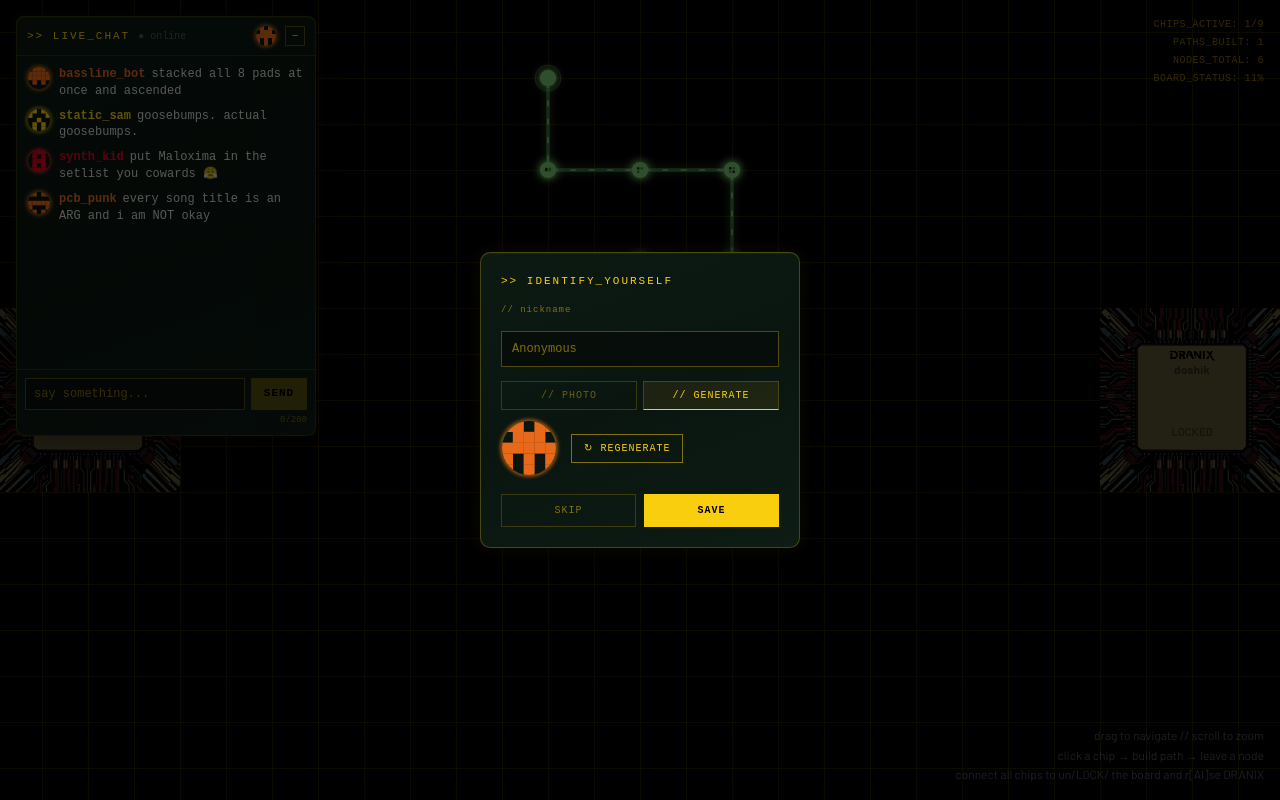
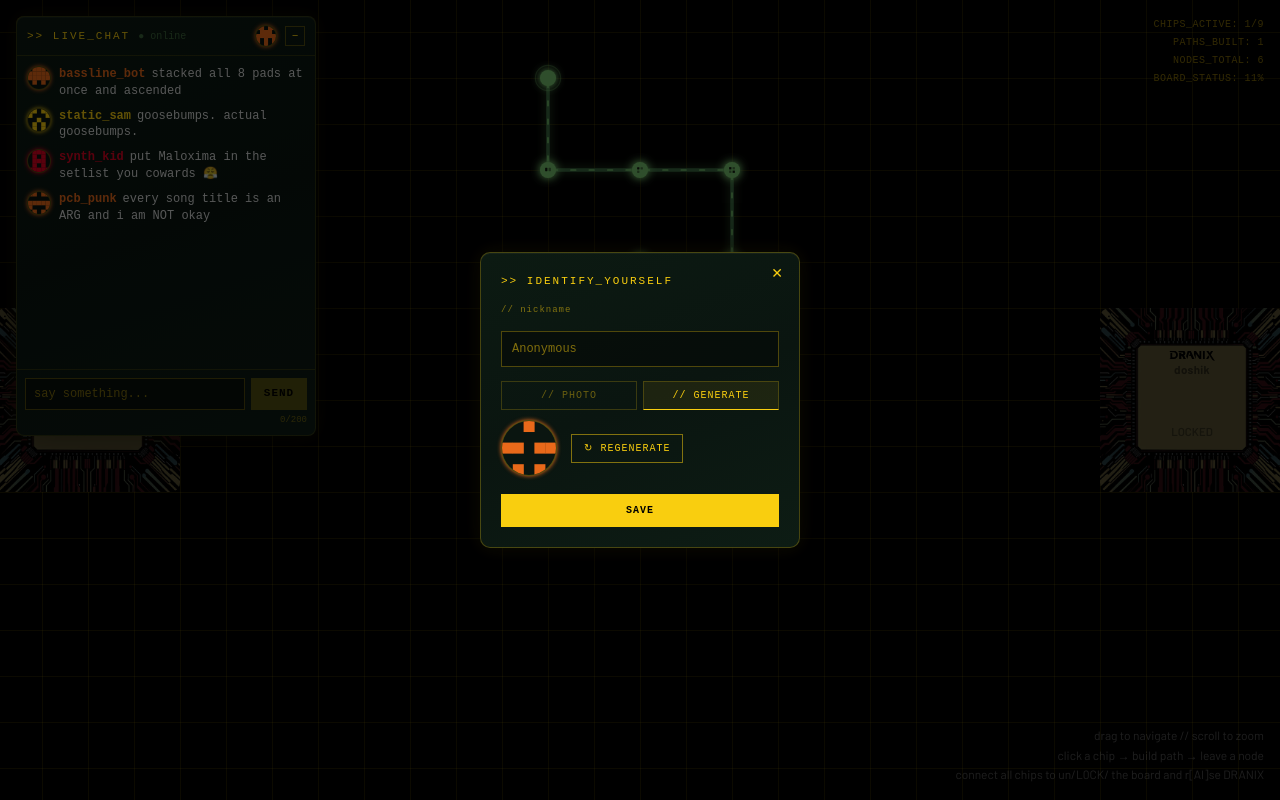
Before and after one commit to dranixband/dranixator, a React (Vite) app: page / in a window 1280 px wide. Built offline with nearby package versions, Linux system fonts and the light colour scheme.

Commit message:
feat(live-chat): single SAVE + close button, random default avatar

```diff
--- a/src/components/livechat/LiveChat.tsx
+++ b/src/components/livechat/LiveChat.tsx
@@ -19,9 +19,9 @@ export default function LiveChat() {
     setShowRegistration(false);
   };
 
-  const handleSkip = () => {
-    // First visit → become Anonymous. Re-opening to edit then skipping must
-    // not wipe an existing identity, so only create a profile when none exists.
+  const handleClose = () => {
+    // First visit → persist Anonymous (random avatar) for a stable identity.
+    // Re-opening to edit then closing must not wipe an existing identity.
     if (!hasProfile) setProfile(anonymousProfile());
     setShowRegistration(false);
   };
@@ -59,12 +59,7 @@ export default function LiveChat() {
         <RegistrationModal
           initial={profile}
           onSave={handleSave}
-          onSkip={handleSkip}
-          onClose={() => {
-            // Closing without choosing on first visit → treat as skip.
-            if (!hasProfile) handleSkip();
-            else setShowRegistration(false);
-          }}
+          onClose={handleClose}
         />
       )}
     </>
--- a/src/components/livechat/RegistrationModal.tsx
+++ b/src/components/livechat/RegistrationModal.tsx
@@ -1,21 +1,22 @@
 import { useEffect, useState } from 'react';
 import AvatarBuilder from './AvatarBuilder';
+import { randomSeed } from '../../lib/avatarGen';
 import { AMBER, MONO, PANEL_BG, PANEL_SHADOW } from './theme';
 import type { AvatarData, ChatProfile } from './types';
 
 interface Props {
   initial: ChatProfile | null;
   onSave: (p: ChatProfile) => void;
-  onSkip: () => void;
   onClose: () => void;
 }
 
-export default function RegistrationModal({ initial, onSave, onSkip, onClose }: Props) {
+export default function RegistrationModal({ initial, onSave, onClose }: Props) {
   const [nickname, setNickname] = useState(
     initial && initial.nickname !== 'Anonymous' ? initial.nickname : '',
   );
-  const [avatar, setAvatar] = useState<AvatarData>(
-    initial ? initial.avatar : { type: 'generated', seed: nickname || 'guest' },
+  // Random default preview, computed once per open (not 'guest', not from nick).
+  const [avatar, setAvatar] = useState<AvatarData>(() =>
+    initial ? initial.avatar : { type: 'generated', seed: randomSeed() },
   );
 
   // Close on Escape, matching the existing ReviewPopup modal convention.
@@ -30,15 +31,10 @@ export default function RegistrationModal({ initial, onSave, onSkip, onClose }:
   const handleSave = () => {
     const nick = nickname.trim();
     if (!nick) {
-      onSkip();
+      onClose(); // empty nick → Anonymous branch (handled by onClose on first visit)
       return;
     }
-    // Default generated avatar keys off the chosen nick.
-    const finalAvatar: AvatarData =
-      avatar.type === 'generated' && (avatar.seed === '' || avatar.seed === 'guest')
-        ? { type: 'generated', seed: nick }
-        : avatar;
-    onSave({ nickname: nick, avatar: finalAvatar });
+    onSave({ nickname: nick, avatar });
   };
 
   return (
@@ -51,13 +47,14 @@ export default function RegistrationModal({ initial, onSave, onSkip, onClose }:
         display: 'flex',
         alignItems: 'center',
         justifyContent: 'center',
-        zIndex: 1000,
+        zIndex: 180,
       }}
     >
       <div
-        className="review-popup-enter"
+        className="chat-boot-enter"
         onClick={(e) => e.stopPropagation()}
         style={{
+          position: 'relative',
           width: 320,
           background: PANEL_BG,
           border: '1px solid rgba(249,206,15,0.25)',
@@ -70,6 +67,22 @@ export default function RegistrationModal({ initial, onSave, onSkip, onClose }:
           fontFamily: MONO,
         }}
       >
+        {/* ✕ close — top-right, amber, hover glow */}
+        <button
+          type="button"
+          onClick={onClose}
+          title="close"
+          style={closeStyle}
+          onMouseEnter={(e) => {
+            e.currentTarget.style.textShadow = '0 0 8px rgba(249,206,15,0.8)';
+          }}
+          onMouseLeave={(e) => {
+            e.currentTarget.style.textShadow = 'none';
+          }}
+        >
+          ✕
+        </button>
+
         <div
           style={{
             fontSize: 11,
@@ -102,10 +115,7 @@ export default function RegistrationModal({ initial, onSave, onSkip, onClose }:
 
         <AvatarBuilder value={avatar} onChange={setAvatar} />
 
-        <div style={{ display: 'flex', gap: 8, marginTop: 4 }}>
-          <button type="button" onClick={onSkip} style={skipStyle}>
-            SKIP
-          </button>
+        <div style={{ display: 'flex', marginTop: 4 }}>
           <button type="button" onClick={handleSave} style={saveStyle}>
             SAVE
           </button>
@@ -115,16 +125,18 @@ export default function RegistrationModal({ initial, onSave, onSkip, onClose }:
   );
 }
 
-const skipStyle: React.CSSProperties = {
-  flex: 1,
+const closeStyle: React.CSSProperties = {
+  position: 'absolute',
+  top: 10,
+  right: 12,
   fontFamily: MONO,
-  fontSize: 10,
-  letterSpacing: 1,
-  color: 'rgba(249,206,15,0.5)',
-  border: '1px solid rgba(249,206,15,0.2)',
+  fontSize: 14,
+  lineHeight: 1,
+  color: AMBER,
   background: 'transparent',
-  padding: '8px 0',
+  border: 'none',
   cursor: 'pointer',
+  padding: 4,
 };
 
 const saveStyle: React.CSSProperties = {
```
